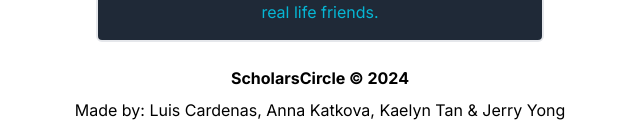
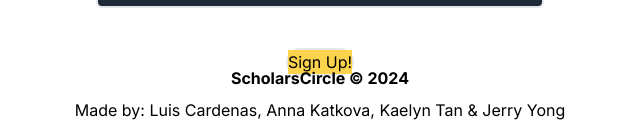
Before and after one commit to KYUTI3/ScholarsCircle, a Next.js app: page / in a window 1280 px wide. Shown: the part 612-744 px from the top of the page, without its empty margins (320-960 px from the left). Built offline with nearby package versions, Linux system fonts and the light colour scheme.

Commit message:
button v.05

```diff
--- a/Components/Button.tsx
+++ b/Components/Button.tsx
@@ -1,11 +1,14 @@
 import React from 'react'
+import Link from 'next/link'
 
 const Button = () => {
 return(
-     <div>
-        <div>
-
+     <div className="border-2 rounded-full border-black w-72">
+        <div className="bg-amber-300 text-black hover:bg-orange-300">
+            <Link href="/Welcome"> Sign Up!</Link>
         </div>
     </div>
  )
 }
+
+export default Button
--- a/Components/Profile.tsx
+++ b/Components/Profile.tsx
@@ -1,4 +1,5 @@
 import React from 'react'
+
 
 const Profile = () => {
 return(
--- a/src/app/layout.tsx
+++ b/src/app/layout.tsx
@@ -5,7 +5,7 @@ import "./globals.css";
 const inter = Inter({ subsets: ["latin"] });
 
 export const metadata: Metadata = {
-  title: "Scholars' Circle",
+  title: "Scholars Circle",
   description: "A social circle for Scholars",
 };
 
--- a/src/app/page.tsx
+++ b/src/app/page.tsx
@@ -3,6 +3,7 @@ import Footer from "../../Components/Footer";
 import About from "../../Components/About";
 import Hero from "../../Components/Hero";
 import Navbar from '../../Components/Navbar'
+import Button from "../../Components/Button";
 import favicon from '/app/favicon.ico'
 
 export default function Home() {
@@ -16,6 +17,9 @@ export default function Home() {
         <Hero />
       </div>
         <About />
+      <div>
+        <Button />
+      </div>
        <div className="fixed bottom-0">
         <Footer />
        </div>
```
Also changed, not shown: Components/Sidebar.tsx (+25 -0 lines), 1 other file (tests, documents, lock files or other folders).
